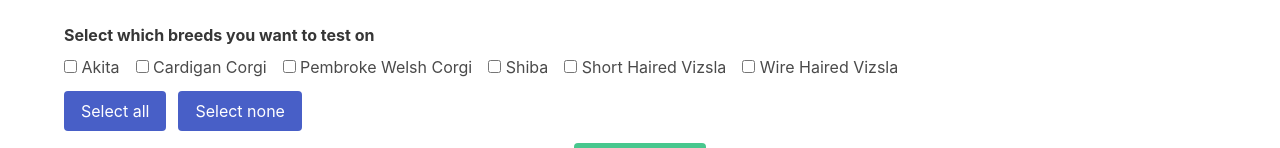
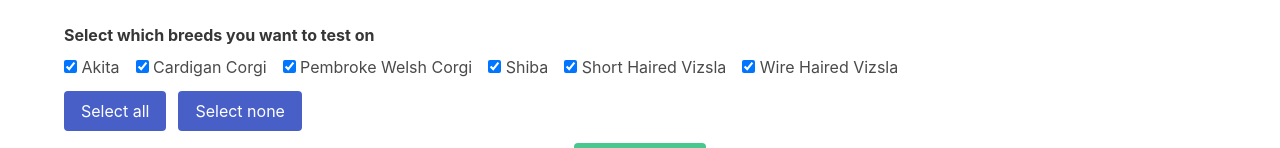
Before and after one commit to dricholm/dog-breeds, a React (Create React App) app: page /quiz in a window 1280 px wide. Shown: the part 233-381 px from the top of the page. Built offline with nearby package versions, Linux system fonts and the light colour scheme.

Commit message:
QuizForm checkboxes are now state controlled

```diff
--- a/src/components/Form/Input/Input.js
+++ b/src/components/Form/Input/Input.js
@@ -1,10 +1,27 @@
 import React from 'react';
 
-const Input = (props) => (
-  <input
-    className="input"
-    {...props.elementConfig}
-    onChange={props.changed} />
-);
+const Input = (props) => {
+  switch (props.elementType) {
+    case 'input':
+      return <input
+        className="input"
+        {...props.elementConfig}
+        onChange={props.changed} />;
+    case 'checkbox':
+      return (
+        <label className="checkbox is-capitalized">
+          <label className="checkbox" defaultChecked>
+            <input
+              onChange={props.changed}
+              {...props.elementConfig}
+              type="checkbox" />
+            &nbsp;{props.label}&emsp;
+          </label>
+        </label>
+      )
+    default:
+      return null;
+  }
+};
 
 export default Input;
--- a/src/containers/Quiz/QuizForm/QuizForm.js
+++ b/src/containers/Quiz/QuizForm/QuizForm.js
@@ -3,68 +3,173 @@ import React, { Component } from 'react';
 
 class QuizForm extends Component {
 
-  state = {
+  constructor(props) {
+    super();
+
+    const checkboxes = props.breedNames.length === 0
+      ? {}
+      : this.initCheckboxes(props.breedNames);
+    this.state = {
       quizForm: {
         questions: {
+          elementConfig: {
+            max: '100',
+            min: '1',
+            name: 'questions',
+            placeholder: '1-100',
+            required: true,
+            type: 'number',
+            value: '20'
+          },
           elementType: 'input',
-        elementConfig: {
-          type: 'number',
-          placeholder: '1-100',
-          value: '20',
-          required: true,
-          min: '1',
-          max: '100'
+          touched: false
         },
-        touched: false
+        checkboxes: checkboxes,
+        isValid: true
+      }
+    };
+  }
+
+  componentWillUpdate(nextProps) {
+    if (Object.keys(this.state.quizForm.checkboxes).length === 0) {
+      this.setState({
+        ...this.state,
+        quizForm: {
+          ...this.state.quizForm,
+          checkboxes: this.initCheckboxes(nextProps.breedNames)
+        }
+      });
     }
   }
-  };
 
   inputChangedHandler = (event, inputId) => {
+    const elementType = this.state.quizForm[inputId]
+      ? this.state.quizForm[inputId].elementType
+      : 'checkbox';
+    switch (elementType) {
+      case 'input':
         this.setState({
+          ...this.state,
           quizForm: {
             ...this.state.quizForm,
-        questions: {
+            [inputId]: {
               ...this.state.quizForm[inputId],
               elementConfig: {
                 ...this.state.quizForm[inputId].elementConfig,
                 value: event.target.value
               },
+              elementType: elementType,
               touched: true
             }
           }
         });
+        break;
+      case 'checkbox':
+        this.setState({
+          ...this.state,
+          quizForm: {
+            ...this.state.quizForm,
+            checkboxes: {
+              ...this.state.quizForm.checkboxes,
+              [inputId]: event.target.checked
+            }
+          }
+        });
+        break;
+      default:
+        break;
+    }
   }
 
-  check = (event, breed) => {
-    console.log(breed, event.target.checked);
+  checkAll = checked => {
+    let checkboxes = {};
+    this.props.breedNames.forEach(breed => {
+      const key = breed.replace(/ /g, '-');
+
+      checkboxes = {
+        ...checkboxes,
+        [key]: checked
+      }
+    });
+
+    this.setState({
+      ...this.state,
+      quizForm: {
+        ...this.state.quizForm,
+        checkboxes: checkboxes
+      }
+    });
+  }
+
+  initCheckboxes = breedNames => {
+    let checkboxes = {};
+    breedNames.forEach(breed => {
+      const key = breed.replace(/ /g, '-');
+
+      checkboxes = {
+        ...checkboxes,
+        [key]: true
+      }
+    });
+    return checkboxes;
+  }
+
+  submit = (event) => {
+    event.preventDefault();
+    if (this.state.quizForm.questions.elementConfig.value === '') {
+      this.setState({
+        ...this.state,
+        quizForm: {
+          ...this.state.quizForm,
+          isValid: false
+        }
+      });
+      return;
+    }
+
+    let checked = 0;
+    const valid = Object.keys(this.state.quizForm.checkboxes).find((box) => {
+      if (this.state.quizForm.checkboxes[box]) checked++;
+      return checked === 2 ? true : false;
+    });
+    if (valid) {
+      this.props.onStart();
+    } else {
+      this.setState({
+        ...this.state,
+        quizForm: {
+          ...this.state.quizForm,
+          isValid: false
+        }
+      });
+    }
   }
 
   render() {
-    const breedCheckboxes = this.props.breedNames.map(breed => (
-      <label className="checkbox is-capitalized" key={breed}>
-        <label className="checkbox" defaultChecked>
-          <input
-            type="checkbox"
-            onChange={(event) => this.check(event, breed)} />
-            &nbsp;{breed}&emsp;
-        </label>
-      </label>
-    ));
+    const breedCheckboxes = Object.keys(this.state.quizForm.checkboxes).length === 0
+      ? <p>Loading...</p>
+      : this.props.breedNames.map(breed => {
+        const key = breed.replace(/ /g, '-');
+        return (
+          <Input
+            changed={(event) => this.inputChangedHandler(event, key)}
+            elementType='checkbox'
+            elementConfig={{checked: this.state.quizForm.checkboxes[key]}}
+            key={key}
+            label={breed} />
+        );
+      });
 
     return (
-      <form onSubmit={this.props.onStart}>
+      <form onSubmit={this.submit}>
         <div className="field columns">
           <div className="control column is-narrow">
             <label htmlFor="questions" className="label">Number of questions</label>
             <Input
+              changed={(event) => this.inputChangedHandler(event, 'questions')}
               elementType={this.state.quizForm.questions.elementType}
               elementConfig={this.state.quizForm.questions.elementConfig}
-              value={this.state.quizForm.questions.value}
-              invalid={!this.state.quizForm.questions.valid}
-              shouldValidate={this.state.quizForm.questions.validation}
-              touched={this.state.quizForm.questions.touched}
-              changed={(event) => this.inputChangedHandler(event, 'questions')} />
+              touched={this.state.quizForm.questions.touched} />
           </div>
         </div>
 
@@ -77,12 +182,14 @@ class QuizForm extends Component {
 
         <div className="field is-grouped">
           <div className="control">
-            <button className="button is-link" type="button">Select all</button>
+            <button className="button is-link" type="button" onClick={() => this.checkAll(true)}>Select all</button>
           </div>
           <div className="control">
-            <button className="button is-link" type="button">Select none</button>
+            <button className="button is-link" type="button" onClick={() => this.checkAll(false)}>Select none</button>
           </div>
         </div>
+
+        {this.state.quizForm.isValid ? null : <p className="notification is-warning">Please choose at least two breeds</p>}
 
         <div className="field">
           <div className="control has-text-centered">
```
Lines whose indentation alone changed are shown as unchanged.
